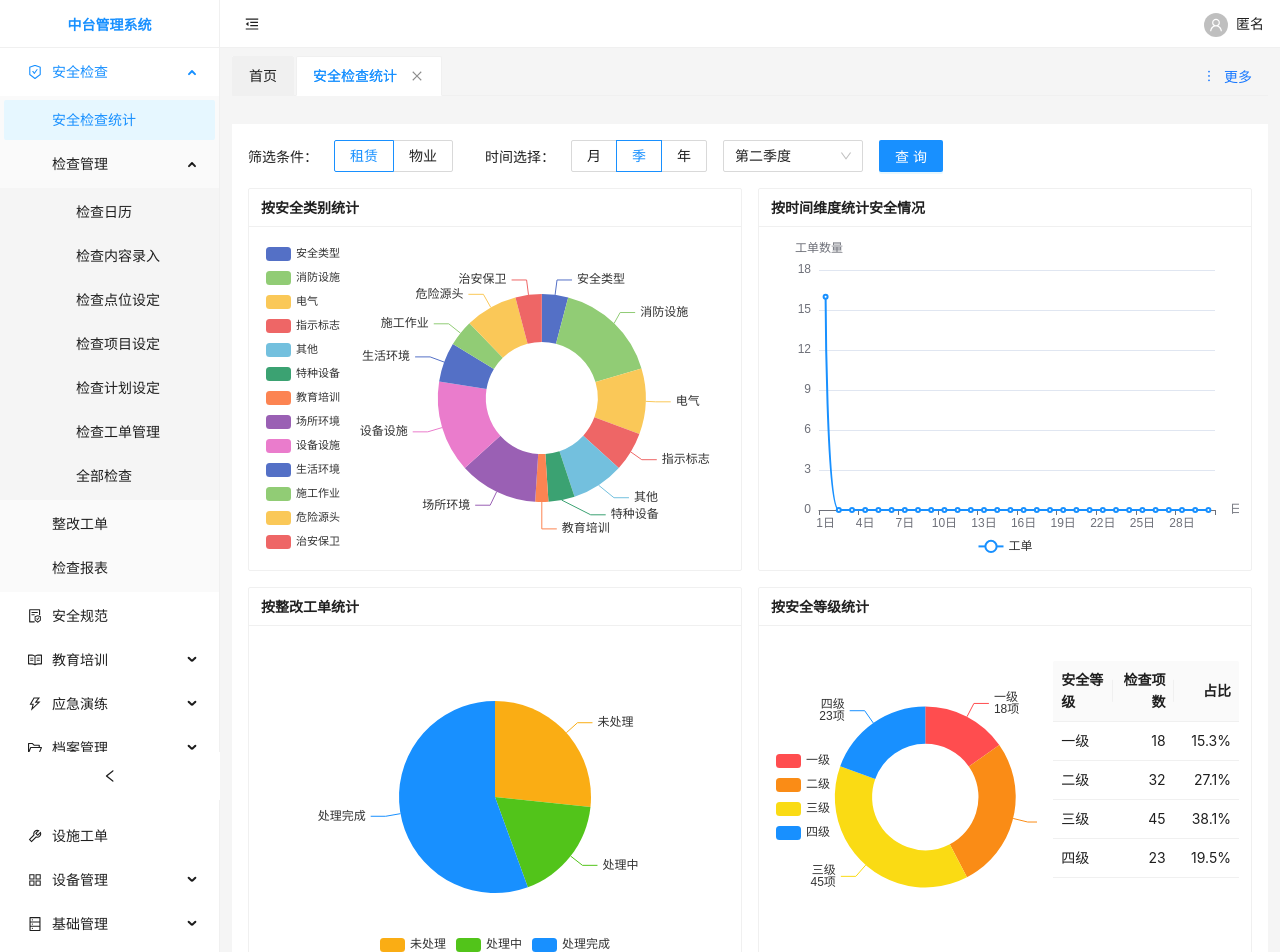
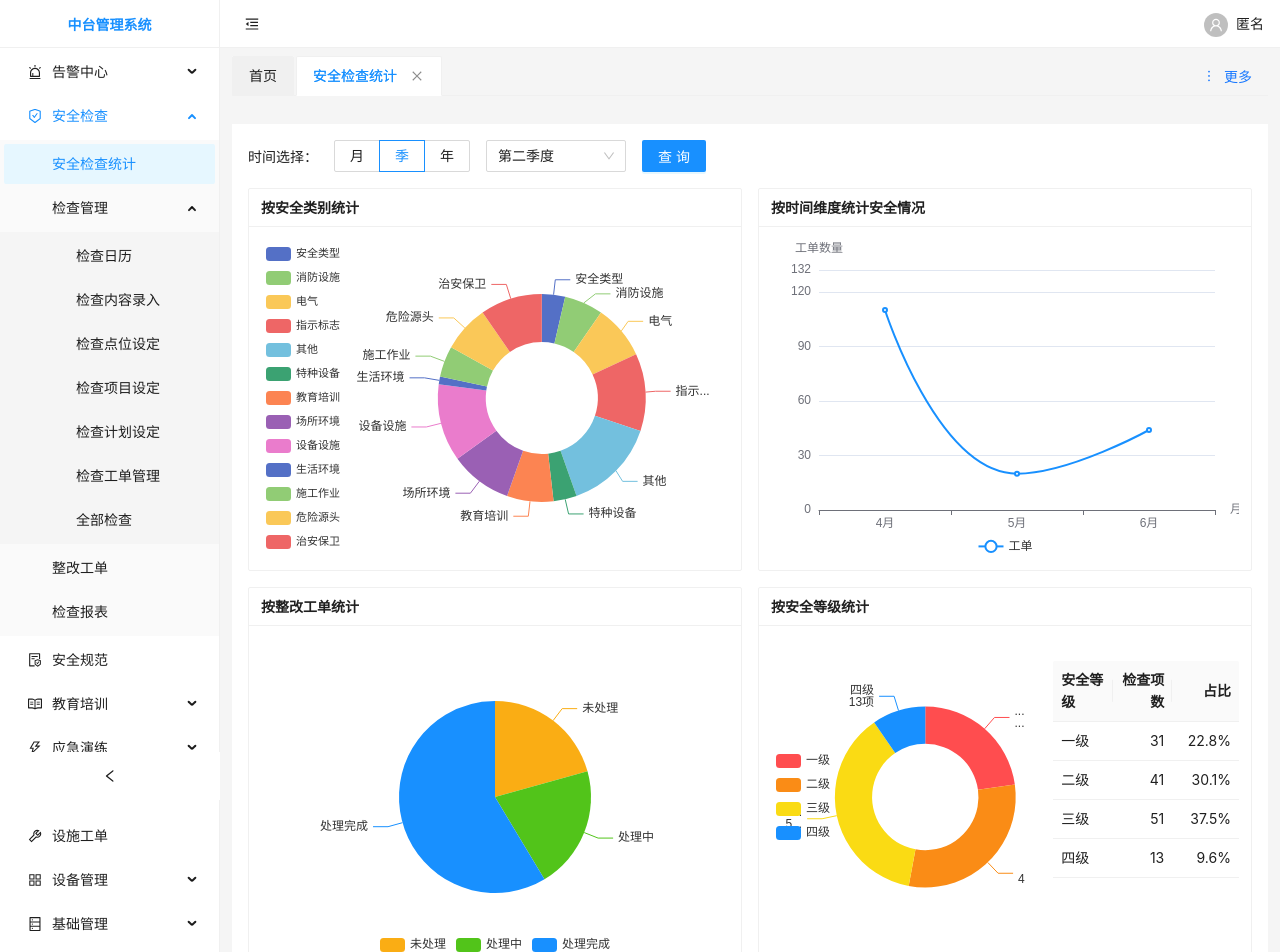
Before and after one commit to Apioz/LY, a React (Vite) app: page / in a window 1280 px wide. Shown: the top 952 px of the page. Built offline with nearby package versions, Linux system fonts and the light colour scheme.

Commit message:
同步最新源码修改

```diff
--- a/src/menu.ts
+++ b/src/menu.ts
@@ -1,391 +1,196 @@
 export type MenuKey =
-
   | 'safety-stats'
-
   | 'inspection-calendar'
-
   | 'inspection-content-entry'
-
   | 'inspection-point-setting'
-
   | 'inspection-project-setting'
-
   | 'inspection-plan-setting'
-
   | 'inspection-work-order'
-
   | 'all-inspections'
-
   | 'rectification-work-order'
-
   | 'inspection-report'
-
   | 'safety-norm'
-
   | 'training-materials'
-
   | 'personnel-qualification'
-
   | 'drill-plan'
-
   | 'drill-implement'
-
   | 'archive-all-projects'
-
   | 'archive-maintenance'
-
   | 'archive-renovation'
-
   | 'archive-lease'
-
   | 'personnel-grid'
-
   | 'plot-org-structure'
-
   | 'special-equipment'
-
   | 'gas-equipment'
-
   | 'charging-pile'
-
   | 'alarm-stats'
-
   | 'alarm-list'
-
   | 'alarm-settings'
-
   | 'facility-work-order'
-
   | 'fire-device-mgmt'
-
   | 'fire-event-alarm'
-
   | 'monitor-device-mgmt'
-
   | 'resource-monitor-view'
-
   | 'inspection-content-config'
-
   | 'system-dictionary'
-
   | 'home'
 
-
-
 export interface MenuItem {
-
   key: string
-
   label: string
-
   route?: MenuKey
-
   children?: MenuItem[]
-
 }
 
-
-
 export const menuItems: MenuItem[] = [
-
   {
-
+    key: 'group-alarm',
+    label: '告警中心',
+    children: [
+      { key: 'alarm-stats', label: '告警统计', route: 'alarm-stats' },
+      { key: 'alarm-list', label: '告警列表', route: 'alarm-list' },
+      { key: 'alarm-settings', label: '告警设置', route: 'alarm-settings' },
+    ],
+  },
+  {
     key: 'group-safety',
-
     label: '安全检查',
-
     children: [
-
       { key: 'safety-stats', label: '安全检查统计', route: 'safety-stats' },
-
       {
-
         key: 'group-inspection-mgmt',
-
         label: '检查管理',
-
         children: [
-
           { key: 'inspection-calendar', label: '检查日历', route: 'inspection-calendar' },
-
           { key: 'inspection-content-entry', label: '检查内容录入', route: 'inspection-content-entry' },
-
           { key: 'inspection-point-setting', label: '检查点位设定', route: 'inspection-point-setting' },
-
           { key: 'inspection-project-setting', label: '检查项目设定', route: 'inspection-project-setting' },
-
           { key: 'inspection-plan-setting', label: '检查计划设定', route: 'inspection-plan-setting' },
-
           { key: 'inspection-work-order', label: '检查工单管理', route: 'inspection-work-order' },
-
           { key: 'all-inspections', label: '全部检查', route: 'all-inspections' },
-
         ],
-
       },
-
       { key: 'rectification-work-order', label: '整改工单', route: 'rectification-work-order' },
-
       { key: 'inspection-report', label: '检查报表', route: 'inspection-report' },
-
     ],
-
   },
-
   { key: 'safety-norm', label: '安全规范', route: 'safety-norm' },
-
   {
-
     key: 'group-education',
-
     label: '教育培训',
-
     children: [
-
       { key: 'training-materials', label: '培训资料', route: 'training-materials' },
-
       { key: 'personnel-qualification', label: '人员资质', route: 'personnel-qualification' },
-
     ],
-
   },
-
   {
-
     key: 'group-drill',
-
     label: '应急演练',
-
     children: [
-
       { key: 'drill-plan', label: '演练计划', route: 'drill-plan' },
-
       { key: 'drill-implement', label: '演练实施', route: 'drill-implement' },
-
     ],
-
   },
-
   {
-
     key: 'group-archive',
-
     label: '档案管理',
-
     children: [
-
       {
-
         key: 'group-project-archive',
-
         label: '项目档案',
-
         children: [
-
           { key: 'archive-all-projects', label: '全部项目档案', route: 'archive-all-projects' },
-
           { key: 'archive-maintenance', label: '项目检维修', route: 'archive-maintenance' },
-
           { key: 'archive-renovation', label: '二次装修', route: 'archive-renovation' },
-
           { key: 'archive-lease', label: '租赁档案', route: 'archive-lease' },
-
         ],
-
       },
-
     ],
-
   },
-
+  { key: 'facility-work-order', label: '设施工单', route: 'facility-work-order' },
   {
-
-    key: 'group-alarm',
-
-    label: '告警中心',
-
+    key: 'group-device-mgmt',
+    label: '设备管理',
     children: [
-
-      { key: 'alarm-stats', label: '告警统计', route: 'alarm-stats' },
-
-      { key: 'alarm-list', label: '告警列表', route: 'alarm-list' },
-
-      { key: 'alarm-settings', label: '告警设置', route: 'alarm-settings' },
-
+      {
+        key: 'group-fire-device',
+        label: '消防设备',
+        children: [
+          { key: 'fire-device-mgmt', label: '设备管理', route: 'fire-device-mgmt' },
+          { key: 'fire-event-alarm', label: '事件告警', route: 'fire-event-alarm' },
+        ],
+      },
+      {
+        key: 'group-monitor-device',
+        label: '监控设备',
+        children: [
+          { key: 'monitor-device-mgmt', label: '设备管理', route: 'monitor-device-mgmt' },
+          { key: 'resource-monitor-view', label: '资源监控视图', route: 'resource-monitor-view' },
+        ],
+      },
     ],
-
   },
-
-  { key: 'facility-work-order', label: '设施工单', route: 'facility-work-order' },
-
   {
-
-    key: 'group-device-mgmt',
-
-    label: '设备管理',
-
+    key: 'group-basic',
+    label: '基础管理',
     children: [
-
+      { key: 'personnel-grid', label: '安全人员网格', route: 'personnel-grid' },
+      { key: 'plot-org-structure', label: '地块组织架构', route: 'plot-org-structure' },
       {
-
-        key: 'group-fire-device',
-
-        label: '消防设备',
-
+        key: 'group-equip-archive',
+        label: '设备档案',
         children: [
-
-          { key: 'fire-device-mgmt', label: '设备管理', route: 'fire-device-mgmt' },
-
-          { key: 'fire-event-alarm', label: '事件告警', route: 'fire-event-alarm' },
-
+          { key: 'special-equipment', label: '特种设备', route: 'special-equipment' },
+          { key: 'gas-equipment', label: '燃气设备', route: 'gas-equipment' },
+          { key: 'charging-pile', label: '充电桩设备', route: 'charging-pile' },
         ],
-
       },
-
-      {
-
-        key: 'group-monitor-device',
-
-        label: '监控设备',
-
-        children: [
-
-          { key: 'monitor-device-mgmt', label: '设备管理', route: 'monitor-device-mgmt' },
-
-          { key: 'resource-monitor-view', label: '资源监控视图', route: 'resource-monitor-view' },
-
-        ],
-
-      },
-
     ],
-
   },
-
   {
-
-    key: 'group-basic',
-
-    label: '基础管理',
-
+    key: 'group-system',
+    label: '系统管理',
     children: [
-
-      { key: 'personnel-grid', label: '安全人员网格', route: 'personnel-grid' },
-
-      { key: 'plot-org-structure', label: '地块组织架构', route: 'plot-org-structure' },
-
-      {
-
-        key: 'group-equip-archive',
-
-        label: '设备档案',
-
-        children: [
-
-          { key: 'special-equipment', label: '特种设备', route: 'special-equipment' },
-
-          { key: 'gas-equipment', label: '燃气设备', route: 'gas-equipment' },
-
-          { key: 'charging-pile', label: '充电桩设备', route: 'charging-pile' },
-
-        ],
-
-      },
-
+      { key: 'inspection-content-config', label: '检查内容配置', route: 'inspection-content-config' },
+      { key: 'system-dictionary', label: '系统字典', route: 'system-dictionary' },
     ],
-
   },
-
-  {
-
-    key: 'group-system',
-
-    label: '系统管理',
-
-    children: [
-
-      { key: 'inspection-content-config', label: '检查内容配置', route: 'inspection-content-config' },
-
-      { key: 'system-dictionary', label: '系统字典', route: 'system-dictionary' },
-
-    ],
-
-  },
-
 ]
 
-
-
 export const pageTitles: Record<MenuKey, string> = {
-
   home: '首页',
-
   'safety-stats': '安全检查统计',
-
   'inspection-calendar': '检查日历',
-
   'inspection-content-entry': '检查内容录入',
-
   'inspection-point-setting': '检查点位设定',
-
   'inspection-project-setting': '检查项目设定',
-
   'inspection-plan-setting': '检查计划设定',
-
   'inspection-work-order': '检查工单管理',
-
   'all-inspections': '全部检查',
-
   'rectification-work-order': '整改工单',
-
   'inspection-report': '检查报表',
-
   'safety-norm': '安全规范',
-
   'training-materials': '培训资料',
-
   'personnel-qualification': '人员资质',
-
   'drill-plan': '演练计划',
-
   'drill-implement': '演练实施',
-
   'archive-all-projects': '全部项目档案',
-
   'archive-maintenance': '项目检维修',
-
   'archive-renovation': '二次装修',
-
   'archive-lease': '租赁档案',
-
   'personnel-grid': '安全人员网格',
-
   'plot-org-structure': '地块组织架构',
-
   'special-equipment': '特种设备',
-
   'gas-equipment': '燃气设备',
-
   'charging-pile': '充电桩设备',
-
   'alarm-stats': '告警统计',
-
   'alarm-list': '告警列表',
-
   'alarm-settings': '告警设置',
-
   'facility-work-order': '设施工单',
-
   'fire-device-mgmt': '消防设备-设备管理',
-
   'fire-event-alarm': '事件告警',
-
   'monitor-device-mgmt': '监控设备-设备管理',
-
   'resource-monitor-view': '资源监控视图',
-
   'inspection-content-config': '检查内容配置',
-
   'system-dictionary': '系统字典',
-
 }
--- a/src/mock/data.ts
+++ b/src/mock/data.ts
@@ -162,15 +162,121 @@ export const SAFETY_LEVEL_COLORS: Record<string, string> = {
   四级: '#1890ff',
 }
 
+export type SafetyStatsPeriod = 'month' | 'quarter' | 'year'
+
+export interface SafetyStatsTimeFilter {
+  period: SafetyStatsPeriod
+  year: number
+  /** 1-12，period 为 month 时使用 */
+  month: number
+  /** 1-4，period 为 quarter 时使用 */
+  quarter: number
+}
+
+const CATEGORY_NAMES = [
+  '安全类型',
+  '消防设施',
+  '电气',
+  '指示标志',
+  '其他',
+  '特种设备',
+  '教育培训',
+  '场所环境',
+  '设备设施',
+  '生活环境',
+  '施工作业',
+  '危险源头',
+  '治安保卫',
+] as const
+
+const HAZARD_NAMES = [
+  '消防通道占用',
+  '灭火器过期',
+  '配电箱未上锁',
+  '应急灯损坏',
+  '安全出口堵塞',
+  '电线私拉乱接',
+  '监控盲区',
+  '防汛物资缺失',
+]
+
+function statsSeed(filter: SafetyStatsTimeFilter): number {
+  const { period, year, month, quarter } = filter
+  if (period === 'month') return year * 10000 + month * 100
+  if (period === 'quarter') return year * 10000 + quarter * 1000
+  return year * 10000
+}
+
+function seededInt(seed: number, index: number, min: number, max: number): number {
+  const n = Math.abs((seed * 9301 + index * 49297) % 233280) / 233280
+  return Math.round(min + n * (max - min))
+}
+
+/** 按时间维度折线图：横轴与数据随 period 变化 */
+export function getSafetyLineChart(filter: SafetyStatsTimeFilter) {
+  const seed = statsSeed(filter)
+  if (filter.period === 'month') {
+    const days = new Date(filter.year, filter.month, 0).getDate()
+    const xLabels = Array.from({ length: days }, (_, i) => `${i + 1}日`)
+    const data = Array.from({ length: days }, (_, i) => seededInt(seed, i + 1, 0, 18))
+    return { xLabels, data, xAxisName: '日期' as const }
+  }
+  if (filter.period === 'quarter') {
+    const startMonth = (filter.quarter - 1) * 3 + 1
+    const xLabels = [0, 1, 2].map((i) => `${startMonth + i}月`)
+    const data = [0, 1, 2].map((i) => seededInt(seed, i + 10, 5, 120))
+    return { xLabels, data, xAxisName: '月份' as const }
+  }
+  const xLabels = Array.from({ length: 12 }, (_, i) => `${i + 1}月`)
+  const data = Array.from({ length: 12 }, (_, i) => seededInt(seed, i + 20, 3, 95))
+  return { xLabels, data, xAxisName: '月份' as const }
+}
+
+export function getCategoryPieByTime(filter: SafetyStatsTimeFilter) {
+  const seed = statsSeed(filter)
+  return CATEGORY_NAMES.map((name, i) => ({
+    name,
+    value: seededInt(seed, i + 30, 1, 12),
+  }))
+}
+
+export function getRectificationPieByTime(filter: SafetyStatsTimeFilter) {
+  const seed = statsSeed(filter)
+  return [
+    { name: '未处理', value: seededInt(seed, 50, 5, 25) },
+    { name: '处理中', value: seededInt(seed, 51, 3, 18) },
+    { name: '处理完成', value: seededInt(seed, 52, 10, 40) },
+  ]
+}
+
+export function getSafetyLevelPieByTime(filter: SafetyStatsTimeFilter) {
+  const seed = statsSeed(filter)
+  return safetyLevelOptions.map((name, i) => ({
+    name,
+    value: seededInt(seed, i + 60, 8, 55),
+  }))
+}
+
+export function getHazardTop5ByTime(filter: SafetyStatsTimeFilter) {
+  const seed = statsSeed(filter)
+  return HAZARD_NAMES.map((name, i) => ({
+    key: String(i),
+    name,
+    count: seededInt(seed, i + 70, 1, 28),
+  }))
+    .sort((a, b) => b.count - a.count)
+    .slice(0, 5)
+}
+
+/** @deprecated 使用 getSafetyLineChart */
 export function getLineDataByMonth(year: number, month: number) {
-  const days = new Date(year, month, 0).getDate()
-  const data: number[] = []
-  for (let d = 1; d <= days; d++) {
-    if (d === 1) data.push(16)
-    else if (d === 2) data.push(0)
-    else data.push(0)
-  }
-  return { days, data }
+  const { xLabels, data } = getSafetyLineChart({
+    period: 'month',
+    year,
+    month,
+    quarter: Math.ceil(month / 3),
+  })
+  return { days: xLabels.length, data }
 }
 
 export const alarmListRows = [
--- a/src/pages/SafetyStatistics.tsx
+++ b/src/pages/SafetyStatistics.tsx
@@ -1,13 +1,15 @@
-import { useMemo, useState } from 'react'
+import { useMemo, useState, useCallback } from 'react'
 import { Row, Col, Card, Radio, DatePicker, Button, Table, Space, Select } from 'antd'
 import ReactECharts from 'echarts-for-react'
 import dayjs, { Dayjs } from 'dayjs'
 import {
-  categoryPieData,
-  rectificationPieData,
-  safetyLevelPieData,
   SAFETY_LEVEL_COLORS,
-  getLineDataByMonth,
+  getSafetyLineChart,
+  getCategoryPieByTime,
+  getRectificationPieByTime,
+  getSafetyLevelPieByTime,
+  getHazardTop5ByTime,
+  type SafetyStatsTimeFilter,
 } from '../mock/data'
 
 const QUARTER_OPTIONS = [
@@ -17,35 +19,49 @@ const QUARTER_OPTIONS = [
   { value: 4, label: '第四季度' },
 ]
 
+function buildTimeFilter(
+  period: SafetyStatsTimeFilter['period'],
+  date: Dayjs,
+  quarter: number,
+): SafetyStatsTimeFilter {
+  const year = period === 'year' ? date.year() : date.year()
+  return {
+    period,
+    year,
+    month: period === 'month' ? date.month() + 1 : date.month() + 1,
+    quarter,
+  }
+}
+
 export default function SafetyStatistics() {
-  const currentYear = dayjs().year()
-  const [scope, setScope] = useState<'lease' | 'property'>('lease')
-  const [period, setPeriod] = useState<'month' | 'quarter' | 'year'>('quarter')
+  const [period, setPeriod] = useState<SafetyStatsTimeFilter['period']>('quarter')
   const [date, setDate] = useState<Dayjs>(dayjs('2023-06'))
   const [quarter, setQuarter] = useState(2)
+  const [timeFilter, setTimeFilter] = useState<SafetyStatsTimeFilter>(() =>
+    buildTimeFilter('quarter', dayjs('2023-06'), 2),
+  )
+
+  const applyFilter = useCallback(() => {
+    setTimeFilter(buildTimeFilter(period, date, quarter))
+  }, [period, date, quarter])
+
+  const lineSource = useMemo(() => getSafetyLineChart(timeFilter), [timeFilter])
 
   const lineChart = useMemo(() => {
-    const y = period === 'year' ? date.year() : currentYear
-    const m =
-      period === 'month'
-        ? date.month() + 1
-        : period === 'quarter'
-          ? quarter * 3
-          : 6
-    const { days, data } = getLineDataByMonth(y, m)
-    const xLabels = Array.from({ length: days }, (_, i) => `${i + 1}日`)
+    const maxVal = Math.max(...lineSource.data, 1)
     return {
       tooltip: { trigger: 'axis' },
       legend: { data: ['工单'], bottom: 0 },
       grid: { left: 48, right: 24, top: 32, bottom: 48 },
-      xAxis: { type: 'category', data: xLabels, name: '日期' },
-      yAxis: { type: 'value', name: '工单数量', max: 18 },
-      series: [{ name: '工单', type: 'line', data, smooth: true, itemStyle: { color: '#1890ff' } }],
+      xAxis: { type: 'category', data: lineSource.xLabels, name: lineSource.xAxisName },
+      yAxis: { type: 'value', name: '工单数量', max: Math.ceil(maxVal * 1.2) },
+      series: [{ name: '工单', type: 'line', data: lineSource.data, smooth: true, itemStyle: { color: '#1890ff' } }],
     }
-  }, [date, period, quarter, currentYear])
+  }, [lineSource])
 
-  const categoryPie = useMemo(
-    () => ({
+  const categoryPie = useMemo(() => {
+    const pieData = getCategoryPieByTime(timeFilter)
+    return {
       tooltip: { trigger: 'item' },
       legend: { orient: 'vertical', left: 'left', top: 'middle', textStyle: { fontSize: 11 } },
       series: [
@@ -53,28 +69,23 @@ export default function SafetyStatistics() {
           type: 'pie',
           radius: ['35%', '65%'],
           center: ['60%', '50%'],
-          data: categoryPieData,
+          data: pieData,
         },
       ],
-    }),
-    [],
-  )
+    }
+  }, [timeFilter])
 
-  const rectPie = useMemo(
-    () => ({
+  const rectPie = useMemo(() => {
+    const pieData = getRectificationPieByTime(timeFilter)
+    return {
       tooltip: { trigger: 'item' },
       color: ['#faad14', '#52c41a', '#1890ff'],
       legend: { bottom: 0 },
-      series: [
-        {
-          type: 'pie',
-          radius: '60%',
-          data: rectificationPieData,
-        },
-      ],
-    }),
-    [],
-  )
+      series: [{ type: 'pie', radius: '60%', data: pieData }],
+    }
+  }, [timeFilter])
+
+  const safetyLevelData = useMemo(() => getSafetyLevelPieByTime(timeFilter), [timeFilter])
 
   const safetyLevelPie = useMemo(
     () => ({
@@ -89,7 +100,7 @@ export default function SafetyStatistics() {
           radius: ['40%', '68%'],
           center: ['58%', '50%'],
           label: { formatter: '{b}\n{c}项' },
-          data: safetyLevelPieData.map((d) => ({
+          data: safetyLevelData.map((d) => ({
             name: d.name,
             value: d.value,
             itemStyle: { color: SAFETY_LEVEL_COLORS[d.name] },
@@ -97,25 +108,34 @@ export default function SafetyStatistics() {
         },
       ],
     }),
-    [],
+    [safetyLevelData],
   )
 
-  const safetyLevelTable = useMemo(
-    () =>
-      safetyLevelPieData.map((d) => ({
-        key: d.name,
-        level: d.name,
-        count: d.value,
-        percent: `${((d.value / safetyLevelPieData.reduce((s, x) => s + x.value, 0)) * 100).toFixed(1)}%`,
-      })),
-    [],
-  )
+  const safetyLevelTable = useMemo(() => {
+    const total = safetyLevelData.reduce((s, x) => s + x.value, 0)
+    return safetyLevelData.map((d) => ({
+      key: d.name,
+      level: d.name,
+      count: d.value,
+      percent: total ? `${((d.value / total) * 100).toFixed(1)}%` : '0%',
+    }))
+  }, [safetyLevelData])
+
+  const hazardTop5 = useMemo(() => getHazardTop5ByTime(timeFilter), [timeFilter])
+
+  const handlePeriodChange = (next: SafetyStatsTimeFilter['period']) => {
+    setPeriod(next)
+    setTimeFilter(buildTimeFilter(next, date, quarter))
+  }
 
   const timeControl =
     period === 'quarter' ? (
       <Select
         value={quarter}
-        onChange={setQuarter}
+        onChange={(q) => {
+          setQuarter(q)
+          setTimeFilter(buildTimeFilter(period, date, q))
+        }}
         style={{ width: 140 }}
         options={QUARTER_OPTIONS}
       />
@@ -123,7 +143,11 @@ export default function SafetyStatistics() {
       <DatePicker
         picker={period === 'month' ? 'month' : 'year'}
         value={date}
-        onChange={(d) => d && setDate(d)}
+        onChange={(d) => {
+          if (!d) return
+          setDate(d)
+          setTimeFilter(buildTimeFilter(period, d, quarter))
+        }}
         allowClear={false}
       />
     )
@@ -131,41 +155,38 @@ export default function SafetyStatistics() {
   return (
     <div style={{ padding: 16 }}>
       <Space wrap size="middle" style={{ marginBottom: 16 }}>
-        <span>筛选条件：</span>
-        <Radio.Group value={scope} onChange={(e) => setScope(e.target.value)}>
-          <Radio.Button value="lease">租赁</Radio.Button>
-          <Radio.Button value="property">物业</Radio.Button>
-        </Radio.Group>
-        <span style={{ marginLeft: 16 }}>时间选择：</span>
-        <Radio.Group value={period} onChange={(e) => setPeriod(e.target.value)}>
+        <span>时间选择：</span>
+        <Radio.Group value={period} onChange={(e) => handlePeriodChange(e.target.value)}>
           <Radio.Button value="month">月</Radio.Button>
           <Radio.Button value="quarter">季</Radio.Button>
           <Radio.Button value="year">年</Radio.Button>
         </Radio.Group>
         {timeControl}
-        <Button type="primary">查询</Button>
+        <Button type="primary" onClick={applyFilter}>
+          查询
+        </Button>
       </Space>
       <Row gutter={[16, 16]}>
         <Col span={12}>
           <Card title="按安全类别统计" size="small">
-            <ReactECharts option={categoryPie} style={{ height: 320 }} />
+            <ReactECharts option={categoryPie} style={{ height: 320 }} notMerge />
           </Card>
         </Col>
         <Col span={12}>
           <Card title="按时间维度统计安全情况" size="small">
-            <ReactECharts option={lineChart} style={{ height: 320 }} />
+            <ReactECharts option={lineChart} style={{ height: 320 }} notMerge />
           </Card>
         </Col>
         <Col span={12}>
           <Card title="按整改工单统计" size="small">
-            <ReactECharts option={rectPie} style={{ height: 320 }} />
+            <ReactECharts option={rectPie} style={{ height: 320 }} notMerge />
           </Card>
         </Col>
         <Col span={12}>
           <Card title="按安全等级统计" size="small">
             <Row gutter={16}>
               <Col span={14}>
-                <ReactECharts option={safetyLevelPie} style={{ height: 320 }} />
+                <ReactECharts option={safetyLevelPie} style={{ height: 320 }} notMerge />
               </Col>
               <Col span={10}>
                 <Table
@@ -194,7 +215,7 @@ export default function SafetyStatistics() {
                 { title: '隐患名称', dataIndex: 'name' },
                 { title: '问题出现次数', dataIndex: 'count', width: 120 },
               ]}
-              dataSource={[]}
+              dataSource={hazardTop5}
             />
           </Card>
         </Col>
--- a/src/pages/alarm/constants.ts
+++ b/src/pages/alarm/constants.ts
@@ -2,19 +2,42 @@ export const ALARM_LEVELS = ['一级告警', '二级告警', '三级告警', '
 export const ALARM_STATUS = ['待处理', '已处理', '误报', '损坏'] as const
 /** 告警列表-告警描述 */
 export const ALARM_DESC_TYPES = ['火灾报警', '故障报警', '设备超时'] as const
-/** 告警设置 / 列表 - 告警设备（系统内设备） */
-export const ALARM_DEVICES = [
-  '消防主机',
-  '烟感探测器',
-  '温感探测器',
-  '配电柜',
-  '生活水泵',
-  '消防水泵',
-  '电梯设备',
-  '门禁系统',
-  '监控摄像头',
-  '防火门',
-] as const
+/** 告警设备：一级设备类别 → 二级设备名称 */
+export const ALARM_DEVICE_CATEGORIES: Record<string, readonly string[]> = {
+  消防设备: ['消防主机', '烟感探测器', '温感探测器', '防火门'],
+  供水设备: ['生活水泵', '消防水泵'],
+  电气设备: ['配电柜'],
+  垂直交通: ['电梯设备'],
+  安防监控: ['门禁系统', '监控摄像头'],
+}
+
+export const ALARM_DEVICE_CASCADER_OPTIONS = Object.entries(ALARM_DEVICE_CATEGORIES).map(
+  ([category, devices]) => ({
+    value: category,
+    label: category,
+    children: devices.map((name) => ({ value: name, label: name })),
+  }),
+)
+
+/** 全部设备名称（扁平列表，供筛选等使用） */
+export const ALARM_DEVICES = Object.values(ALARM_DEVICE_CATEGORIES).flat() as readonly string[]
+
+export function findDeviceCategory(deviceName: string): string | undefined {
+  return Object.entries(ALARM_DEVICE_CATEGORIES).find(([, devices]) =>
+    devices.includes(deviceName),
+  )?.[0]
+}
+
+export function devicesToCascaderPaths(devices: string[]): string[][] {
+  return devices.map((name) => {
+    const category = findDeviceCategory(name)
+    return category ? [category, name] : [name]
+  })
+}
+
+export function cascaderPathsToDevices(paths: string[][]): string[] {
+  return paths.map((path) => path[path.length - 1]).filter(Boolean)
+}
 export const DEFAULT_TIMEOUT_MINUTES = 30
 
 export const LEVEL_COLORS: Record<string, string> = {
```
Also changed, not shown: src/pages/RectificationWorkOrder.tsx (+9 -1 lines), src/pages/alarm/AlarmSettings.tsx (+41 -21 lines).
